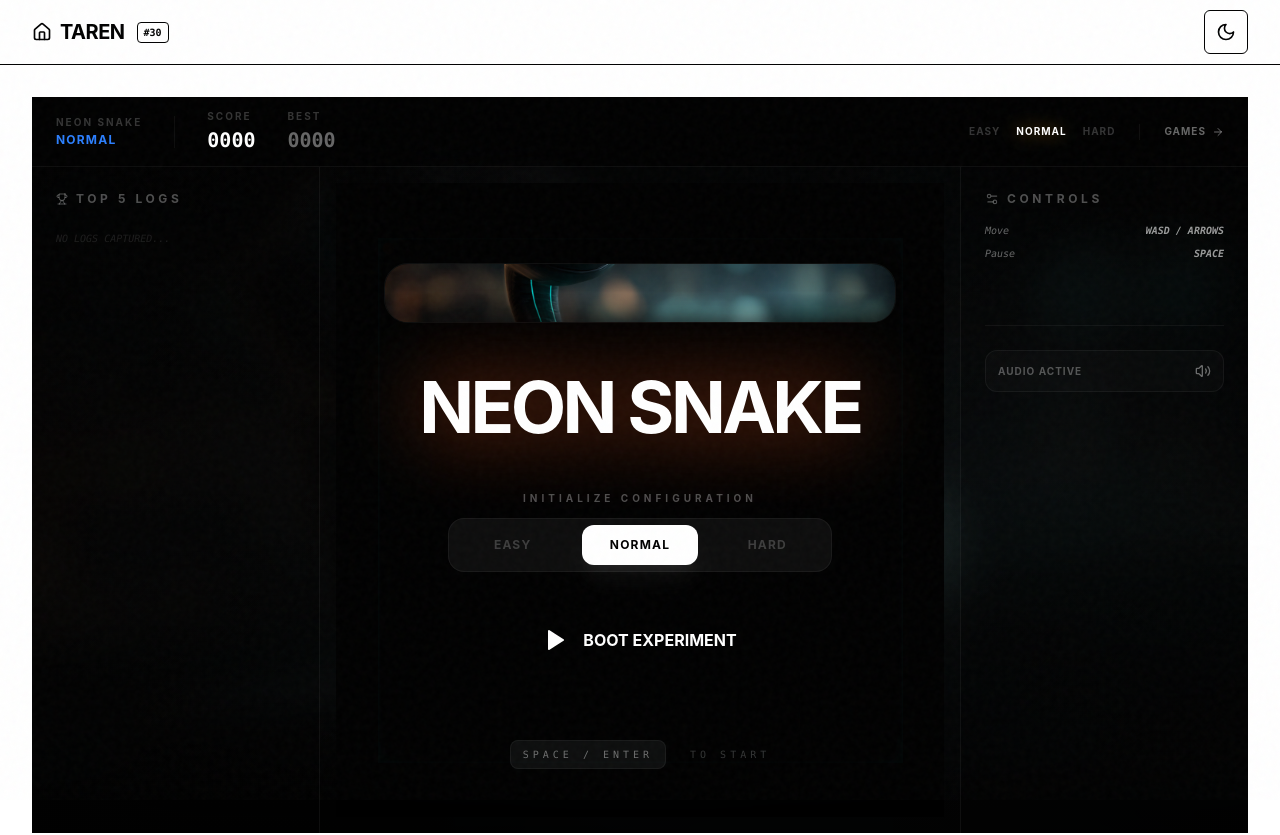
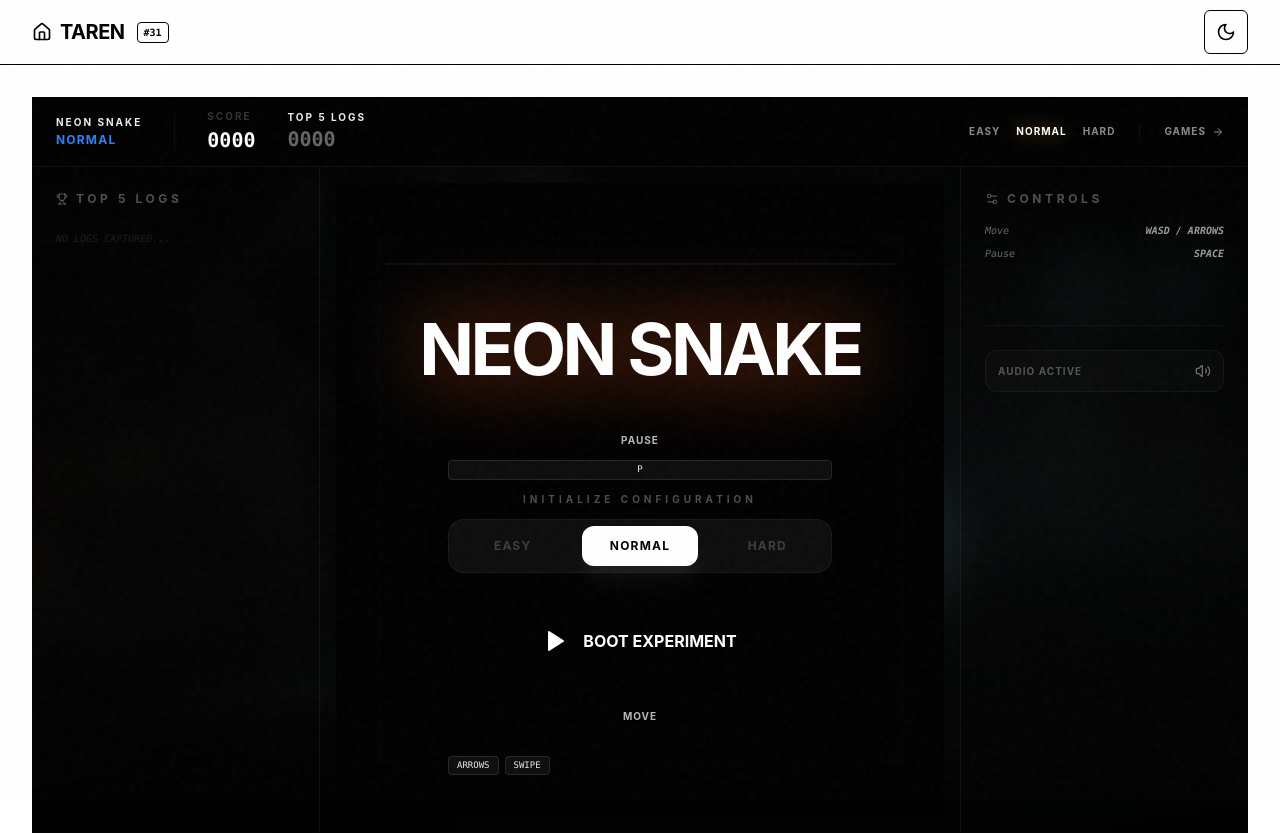
Before and after one commit to Jimmy7610/taren, a React (Vite) app: page /games/snake in a window 1280 px wide. Shown: the top 835 px of the page. Built offline with nearby package versions, Linux system fonts and the light colour scheme.

Commit message:
style(snake): improve text contrast hierarchy for readability (#31)

```diff
--- a/src/components/games/SnakeCanvas.tsx
+++ b/src/components/games/SnakeCanvas.tsx
@@ -638,6 +638,8 @@
 
                     <div className="flex flex-col gap-8 w-full max-w-sm relative z-10" onClick={e => e.stopPropagation()}>
                         <div className="flex flex-col gap-3">
+                            <span className="text-[10px] font-bold text-[#B8B8B8] uppercase tracking-widest">Pause</span>
+                            <span className="px-2 py-0.5 rounded bg-white/5 border border-white/10 text-[9px] font-mono text-[#EDEDED]">P</span>
                             <span className="text-[10px] font-bold text-white/30 uppercase tracking-[0.4em]">Initialize Configuration</span>
                             <div className="grid grid-cols-3 gap-3 p-1.5 bg-white/5 border border-white/5 rounded-2xl">
                                 {(['EASY', 'NORMAL', 'HARD'] as Difficulty[]).map(d => (
@@ -664,6 +666,14 @@
                         >
                             <Play className="h-6 w-6 fill-current" /> BOOT EXPERIMENT
                         </button>
+                        <span className="text-[10px] font-bold text-[#B8B8B8] uppercase tracking-widest">Move</span>
+                        <div className="flex gap-1.5">
+                            {(['ARROWS', 'SWIPE'] as const).map(k => (
+                                <span key={k} className="px-2 py-0.5 rounded bg-white/5 border border-white/10 text-[9px] font-mono text-[#EDEDED]">
+                                    {k}
+                                </span>
+                            ))}
+                        </div>
                     </div>
 
                     <div className="mt-16 text-white/20 text-[10px] uppercase font-mono tracking-[0.4em] flex flex-col items-center gap-4">
@@ -712,6 +722,7 @@
                         </div>
 
                         <div className="flex flex-col items-center mb-16">
+                            <h3 className="text-[10px] font-bold text-[#EDEDED] uppercase tracking-[0.2em] mb-4">Controls</h3>
                             <span className="text-[10px] font-bold text-white/30 uppercase tracking-[0.4em] mb-4">Final Data Yield</span>
                             <span className="text-8xl font-mono font-bold text-accent drop-shadow-[0_0_30px_rgba(255,95,31,0.4)]">
                                 {stateRef.current.score}
--- a/src/constants/build.ts
+++ b/src/constants/build.ts
@@ -1 +1 @@
-export const BUILD_COUNTER = 30;
+export const BUILD_COUNTER = 31;
--- a/src/pages/SnakeGame.tsx
+++ b/src/pages/SnakeGame.tsx
@@ -126,7 +126,7 @@
             <header className="flex items-center justify-between px-6 py-3 border-b border-white/5 bg-black/40 backdrop-blur-xl z-50">
                 <div className="flex items-center gap-8">
                     <div className="flex flex-col">
-                        <h1 className="text-[10px] font-bold text-white/20 uppercase tracking-[0.2em] mb-0.5">Neon Snake</h1>
+                        <h1 className="text-[10px] font-bold text-[#EDEDED] uppercase tracking-[0.2em] mb-0.5">Neon Snake</h1>
                         <span className={`text-xs font-bold uppercase tracking-widest ${DIFFICULTY_CONFIG[difficulty].color}`}>
                             {DIFFICULTY_CONFIG[difficulty].label}
                         </span>
@@ -139,7 +139,7 @@
                         </span>
                     </div>
                     <div className="flex flex-col">
-                        <span className="text-[10px] font-bold text-white/20 uppercase tracking-[0.2em] mb-0.5">Best</span>
+                        <h2 className="text-[10px] font-bold text-[#EDEDED] uppercase tracking-[0.2em]">Top 5 Logs</h2>
                         <span className="text-xl font-mono font-bold tabular-nums text-white/40">
                             {bestScore.toString().padStart(4, '0')}
                         </span>
@@ -155,7 +155,7 @@
                                 disabled={gameState === 'PLAYING' || gameState === 'PAUSED'}
                                 className={`text-[10px] font-bold uppercase tracking-widest transition-all relative py-1 ${difficulty === d
                                     ? 'text-accent drop-shadow-[0_0_8px_rgba(255,165,0,0.4)]'
-                                    : 'text-white/20 hover:text-white/40'
+                                    : 'text-[#8A8A8A] hover:text-[#B8B8B8]'
                                     } ${difficulty === d ? 'after:content-[""] after:absolute after:bottom-0 after:left-1/2 after:-translate-x-1/2 after:w-1 after:h-1 after:rounded-full after:bg-accent' : ''} `}
                             >
                                 {d}
@@ -165,7 +165,7 @@
                     <div className="h-4 w-px bg-white/5" />
                     <Link
                         to="/games"
-                        className="flex items-center gap-1.5 text-[10px] font-bold uppercase tracking-widest text-white/40 hover:text-white/60 transition-colors group"
+                        className="flex items-center gap-1.5 text-[10px] font-bold uppercase tracking-widest text-[#8A8A8A] hover:text-[#B8B8B8] transition-colors group"
                         aria-label="Back to Games"
                     >
                         <span>{strings.routes.games}</span>
@@ -192,12 +192,12 @@
                                         }`}
                                 >
                                     <div className="flex items-center gap-3">
-                                        <span className="text-[10px] font-mono text-white/10">{(i + 1).toString().padStart(2, '0')}</span>
-                                        <span className={`text - sm font - mono font - bold ${lastNewScore === entry.timestamp ? 'text-accent' : 'text-white/70'} `}>
+                                        <span className="text-[10px] font-mono text-[#666666]">{(i + 1).toString().padStart(2, '0')}</span>
+                                        <span className={`text - sm font - mono font - bold ${lastNewScore === entry.timestamp ? 'text-accent' : 'text-[#EDEDED]'} `}>
                                             {entry.score.toString().padStart(4, '0')}
                                         </span>
                                     </div>
-                                    <span className="text-[8px] font-mono text-white/10 italic">
+                                    <span className="text-[8px] font-mono text-[#8A8A8A] italic">
                                         {new Date(entry.timestamp).toLocaleDateString(undefined, { month: 'short', day: 'numeric' })}
                                     </span>
                                 </div>
```
